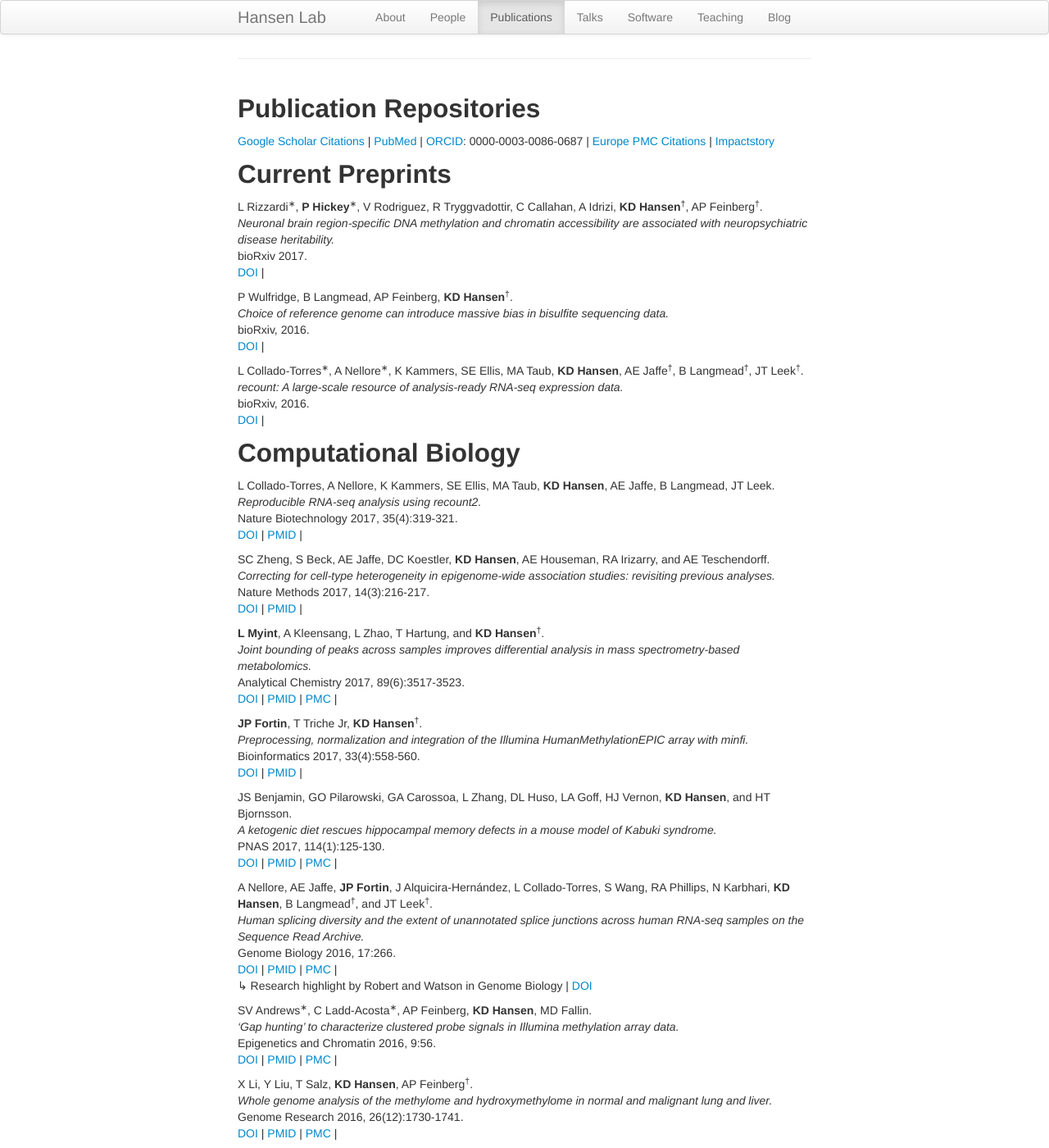
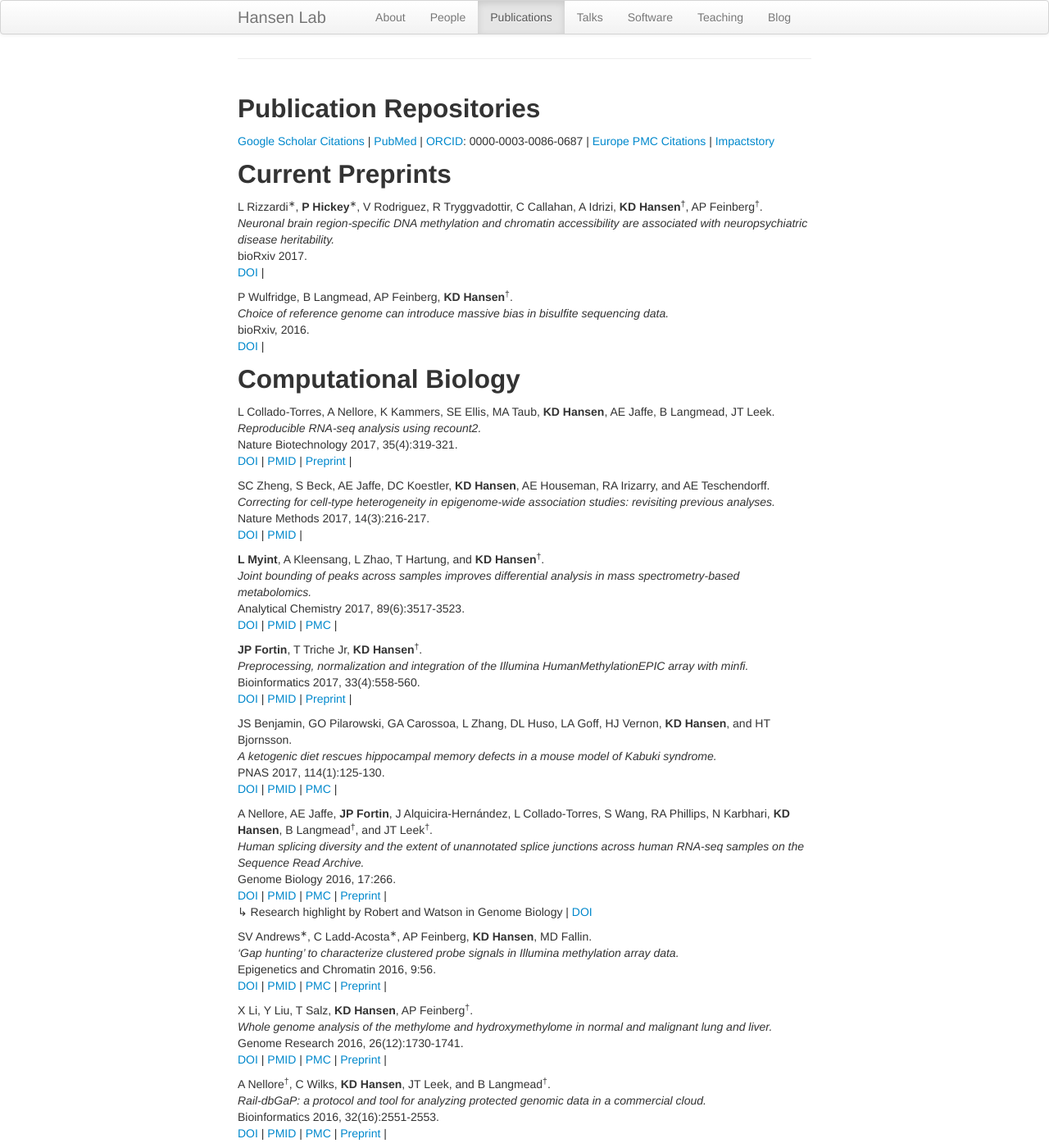
Before and after one commit to hansenlab/hansenlab.github.io, a Jekyll site: the page built from 02-pubs.md, in a window 1280 px wide and 1400 px high. Shown: the whole window at 82% size. Built offline with Jekyll 4.4.1, drawn with Linux system fonts in a browser that asks for light colours; comment, search, counter and statistics services are not loaded; some of the changed text lies outside the part shown.

Commit message:
added preprint button

```diff
--- a/02-pubs.md
+++ b/02-pubs.md
@@ -32,12 +32,6 @@ bioRxiv, 2016.<br />
 [DOI](https://doi.org/10.1101/076844) |
 <span data-badge-type="4" data-doi="10.1101/076844" data-hide-no-mentions="true" class="altmetric-embed"> </span><br />
 
-L Collado-Torres<sup>&lowast;</sup>, A Nellore<sup>&lowast;</sup>, K Kammers, SE Ellis, MA Taub, <b>KD Hansen</b>, AE Jaffe<sup>&dagger;</sup>, B Langmead<sup>&dagger;</sup>,  JT Leek<sup>&dagger;</sup>.<br />
-<i>recount: A large-scale resource of analysis-ready RNA-seq expression data.</i><br />
-bioRxiv, 2016.<br />
-[DOI](https://doi.org/10.1101/068478) |
-<span data-badge-type="4" data-doi="10.1101/068478" data-hide-no-mentions="true" class="altmetric-embed"> </span><br />
-
 Computational Biology
 ---------------------
 
@@ -46,6 +40,7 @@ L Collado-Torres, A Nellore, K Kammers, SE Ellis, MA Taub, <b>KD Hansen</b>, AE
 Nature Biotechnology 2017, 35(4):319-321.<br />
 [DOI](http://doi.org/10.1038/nbt.3838) |
 [PMID](http://www.ncbi.nlm.nih.gov/pubmed/28398307) |
+[Preprint](https://doi.org/10.1101/068478) |
 <span data-badge-type="4" data-doi="10.1038/nbt.3838" data-hide-no-mentions="true" class="altmetric-embed"> </span><br />
 
 SC Zheng, S Beck, AE Jaffe, DC Koestler, <b>KD Hansen</b>, AE Houseman, RA Irizarry, and AE Teschendorff.<br />
@@ -68,6 +63,7 @@ Analytical Chemistry 2017, 89(6):3517-3523.<br />
 Bioinformatics 2017, 33(4):558-560.<br />
 [DOI](https://doi.org/10.1093/bioinformatics/btw691) |
 [PMID](http://www.ncbi.nlm.nih.gov/pubmed/28035024) |
+[Preprint](https://doi.org/10.1101/065490) |
 <span data-badge-type="4" data-doi="10.1093/bioinformatics/btw691" data-hide-no-mentions="true" class="altmetric-embed"> </span><br />
 
 JS Benjamin, GO Pilarowski, GA Carossoa, L Zhang, DL Huso, LA Goff, HJ Vernon, <b>KD Hansen</b>, and HT Bjornsson.<br />
@@ -84,6 +80,7 @@ Genome Biology 2016, 17:266.<br />
 [DOI](https://doi.org/10.1186/s13059-016-1118-6) |
 [PMID](http://www.ncbi.nlm.nih.gov/pubmed/28038678) |
 [PMC](http://www.ncbi.nlm.nih.gov/pmc/articles/PMC5203714) |
+[Preprint](https://doi.org/10.1101/038224) |
 <span data-badge-type="4" data-doi="10.1186/s13059-016-1118-6" data-hide-no-mentions="true" class="altmetric-embed"> </span><br />
 &#8627; Research highlight by Robert and Watson in Genome Biology | [DOI](http://doi.org/10.1186/s13059-016-1121-y)
 
@@ -93,6 +90,7 @@ Epigenetics and Chromatin 2016, 9:56.<br />
 [DOI](https://doi.org/10.1186/s13072-016-0107-z) |
 [PMID](http://www.ncbi.nlm.nih.gov/pubmed/27980682) |
 [PMC](http://www.ncbi.nlm.nih.gov/pmc/articles/PMC5142147) |
+[Preprint](https://doi.org/10.1101/059659) |
 <span data-badge-type="4" data-doi="10.1186/s13072-016-0107-z" data-hide-no-mentions="true" class="altmetric-embed"> </span><br />
 
 X Li, Y Liu, T Salz, <b>KD Hansen</b>, AP Feinberg<sup>&dagger;</sup>.<br />
@@ -101,6 +99,7 @@ Genome Research 2016, 26(12):1730-1741.<br />
 [DOI](https://doi.org/10.1101/gr.211854.116) |
 [PMID](http://www.ncbi.nlm.nih.gov/pubmed/27737935) |
 [PMC](http://www.ncbi.nlm.nih.gov/pmc/articles/PMC5131824) |
+[Preprint](https://doi.org/10.1101/062588) |
 <span data-badge-type="4" data-doi="10.1101/gr.211854.116" data-hide-no-mentions="true" class="altmetric-embed"> </span><br />
 
 A Nellore<sup>&dagger;</sup>, C Wilks, <b>KD Hansen</b>, JT Leek, and B Langmead<sup>&dagger;</sup>.<br />
@@ -109,6 +108,7 @@ Bioinformatics 2016, 32(16):2551-2553.<br />
 [DOI](https://doi.org/10.1093/bioinformatics/btw177) |
 [PMID](http://www.ncbi.nlm.nih.gov/pubmed/27153614) |
 [PMC](http://www.ncbi.nlm.nih.gov/pmc/articles/PMC4978928) |
+[Preprint](https://doi.org/10.1101/035287) |
 <span data-badge-type="4" data-doi="10.1093/bioinformatics/btw177" data-hide-no-mentions="true" class="altmetric-embed"></span><br />
 
 L Kannan, M Ramos, A Re, N El-Hachem, A Safikhani, DMA Gendoo, S Davis, S Gomez-Cabrero, R Castelo, <b>KD Hansen</b>, VJ Carey, M Morgan, AC Culhane, B Haibe-Kains, and L Waldron<sup>&dagger;</sup>.<br />
@@ -141,6 +141,7 @@ Genome Research 2015, 25(12):1801-1811.<br />
 [DOI](https://doi.org/10.1101/gr.192005.115) |
 [PMID](http://www.ncbi.nlm.nih.gov/pubmed/26392366) |
 [PMC](http://www.ncbi.nlm.nih.gov/pmc/articles/PMC4665002) |
+[Preprint](https://doi.org/10.1101/016022) |
 <span data-badge-type="4" data-doi="10.1101/gr.192005.115" data-hide-no-mentions="true" class="altmetric-embed"></span><br />
 
 <b>JP Fortin</b> and <b>KD Hansen</b><sup>&dagger;</sup>.<br />
@@ -149,6 +150,7 @@ Genome Biology 2015, 16:180.<br />
 [DOI](http://www.dx.doi.org/10.1186/s13059-015-0741-y) |
 [PMID](http://www.ncbi.nlm.nih.gov/pubmed/26316348) |
 [PMC](http://www.ncbi.nlm.nih.gov/pmc/articles/PMC4574526) |
+[Preprint](https://doi.org/10.1101/019000) |
 <span data-badge-type="4" data-doi="10.1186/s13059-015-0741-y" data-hide-no-mentions="true" class="altmetric-embed"></span><br />
 &#8627; Research highlight by Mourad and Cuvier in Genome Biology | [DOI](http://www.dx.doi.org/10.1186/s13059-015-0752-8)
 
@@ -193,6 +195,7 @@ Genome Biology 2014, 15:503.<br />
 [DOI](https://doi.org/10.1186/s13059-014-0503-2) |
 [PMID](http://www.ncbi.nlm.nih.gov/pubmed/25599564) |
 [PMC](http://www.ncbi.nlm.nih.gov/pmc/articles/PMC4283580) |
+[Preprint](https://doi.org/10.1101/002956) |
 <span data-badge-type="4" data-doi="10.1186/s13059-014-0503-2" data-hide-no-mentions="true" class="altmetric-embed"></span>
 
 HT Bjornsson<sup>&lowast;,&dagger;</sup>, JS Benjamin<sup>&lowast;</sup>, L Zhang, J Weissman, EE Gerber, YC Chen, RG Vaurio, MC Potter, <b>KD Hansen</b>, HC Dietz.<br />
@@ -310,6 +313,7 @@ Biostatistics 2012, 13(2):204-216.<br />
 [DOI](https://doi.org/10.1093/biostatistics/kxr054) |
 [PMID](http://www.ncbi.nlm.nih.gov/pubmed/22285995) |
 [PMC](http://www.ncbi.nlm.nih.gov/pmc/articles/PMC3297825) |
+[Preprint](http://www.bepress.com/jhubiostat/paper227) |
 <span data-badge-type="4" data-doi="10.1093/biostatistics/kxr054" data-hide-no-mentions="true" class="altmetric-embed"></span>
 
 <b>KD Hansen</b><sup>&lowast;</sup>, W Timp<sup>&lowast;</sup>, H
@@ -388,6 +392,7 @@ BMC Bioinformatics 2010, 11:94.<br />
 [DOI](https://doi.org/10.1186/1471-2105-11-94) |
 [PMID](http://www.ncbi.nlm.nih.gov/pubmed/20167110) |
 [PMC](http://www.ncbi.nlm.nih.gov/pmc/articles/PMC2838869) |
+[Preprint](http://www.bepress.com/ucbbiostat/paper247) |
 <span data-badge-type="4" data-doi="10.1186/1471-2105-11-94" data-hide-no-mentions="true" class="altmetric-embed"></span>
 <br />
 
@@ -432,6 +437,13 @@ Leanpub, 2016.<br />
 
 Published Preprints
 -------------------
+
+L Collado-Torres<sup>&lowast;</sup>, A Nellore<sup>&lowast;</sup>, K Kammers, SE Ellis, MA Taub, <b>KD Hansen</b>, AE Jaffe<sup>&dagger;</sup>, B Langmead<sup>&dagger;</sup>,  JT Leek<sup>&dagger;</sup>.<br />
+<i>recount: A large-scale resource of analysis-ready RNA-seq expression data.</i><br />
+bioRxiv, 2016.<br />
+[DOI](https://doi.org/10.1101/068478) |
+<span data-badge-type="4" data-doi="10.1101/068478" data-hide-no-mentions="true" class="altmetric-embed"> </span><br /> |
+Published in Nature Biotechnology 2017.
 
 A Nellore, AE Jaffe, <b>JP Fortin</b>, J Alquicira-Hernández, L Collado-Torres, S Wang, RA Phillips, N Karbhari, <b>KD Hansen</B>, B Langmead<sup>&dagger;</sup>, and JT Leek<sup>&dagger;</sup>.<br />
 <i>Human splicing diversity across the Sequence Read Archive.</i><br />
```
